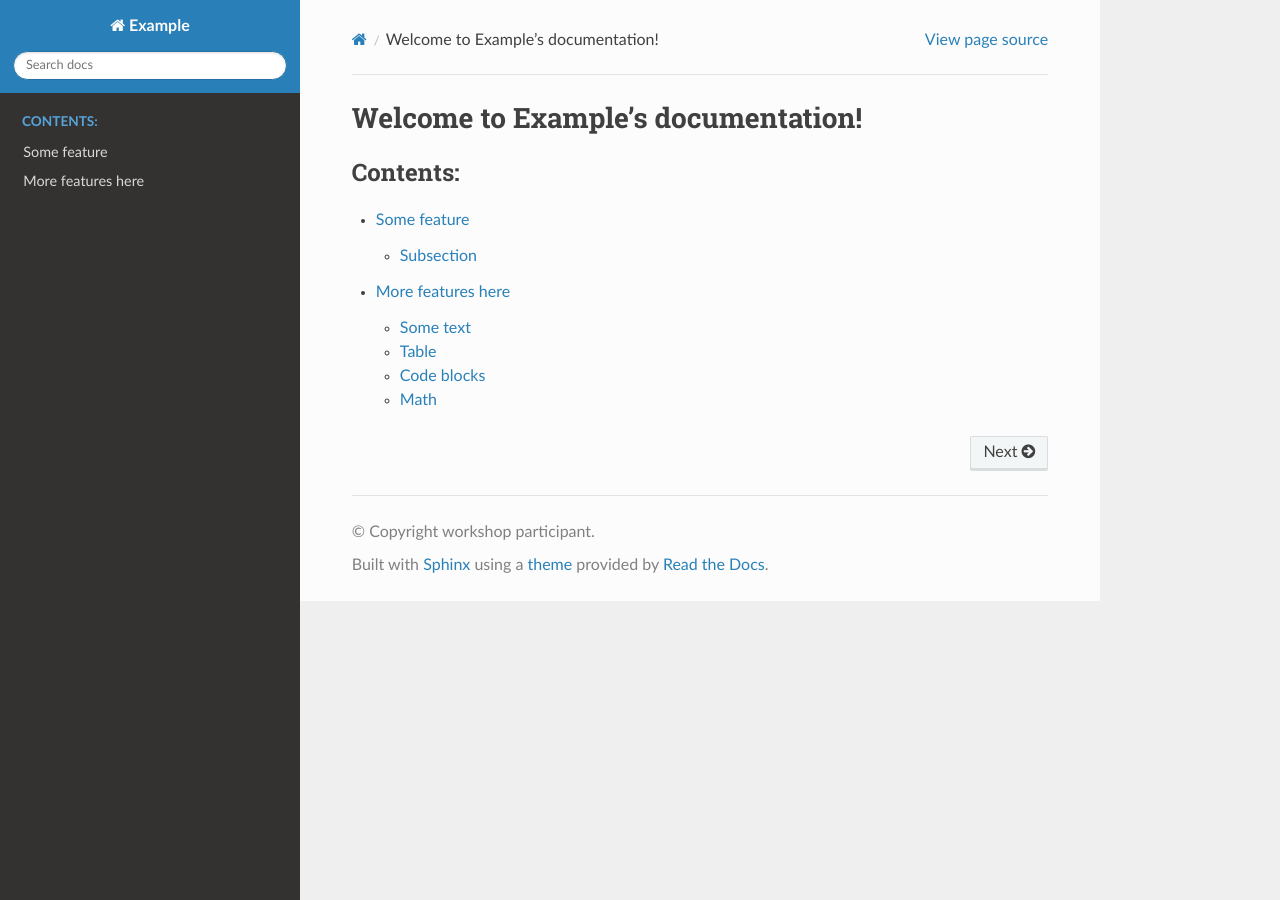
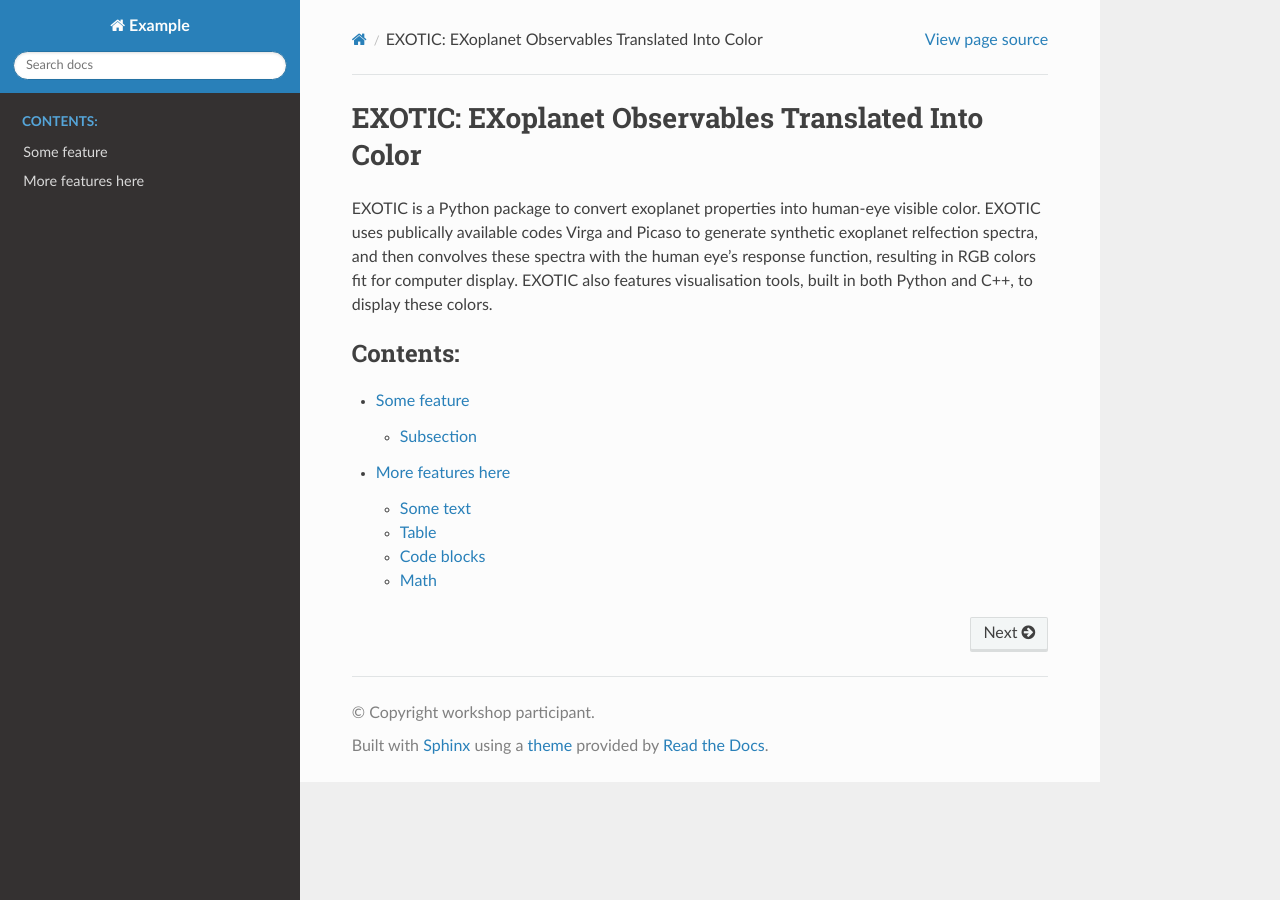
Before and after one commit to hwhitehead/pubEXOTIC, a Sphinx documentation site: the page built from doc/index.rst, in a window 1280 px wide. Built offline with Sphinx 7.4.7 and the Read the Docs theme 2.0.0, drawn with Linux system fonts in a browser that asks for light colours.

Commit message:
updated title page

```diff
--- a/doc/index.rst
+++ b/doc/index.rst
@@ -3,8 +3,12 @@
    You can adapt this file completely to your liking, but it should at least
    contain the root `toctree` directive.
 
-Welcome to Example's documentation!
+EXOTIC: EXoplanet Observables Translated Into Color
 ===================================
+
+EXOTIC is a Python package to convert exoplanet properties into human-eye visible color. EXOTIC uses publically available codes Virga and Picaso to generate synthetic exoplanet
+relfection spectra, and then convolves these spectra with the human eye's response function, resulting in RGB colors fit for computer display. EXOTIC also features visualisation tools,
+built in both Python and C++, to display these colors.
 
 .. toctree::
    :maxdepth: 2
```
